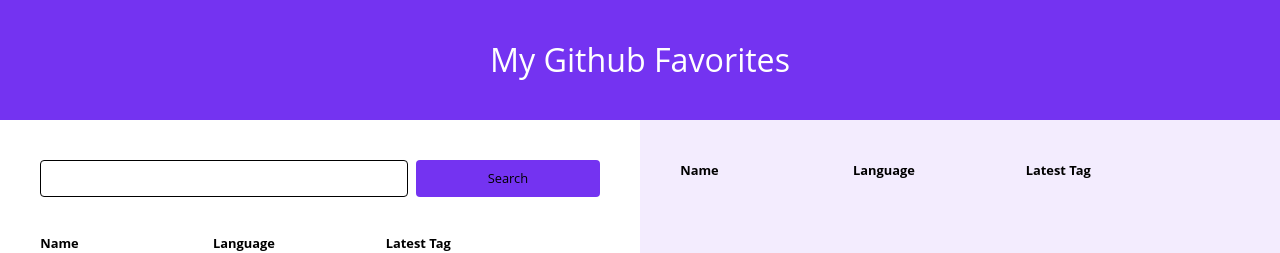
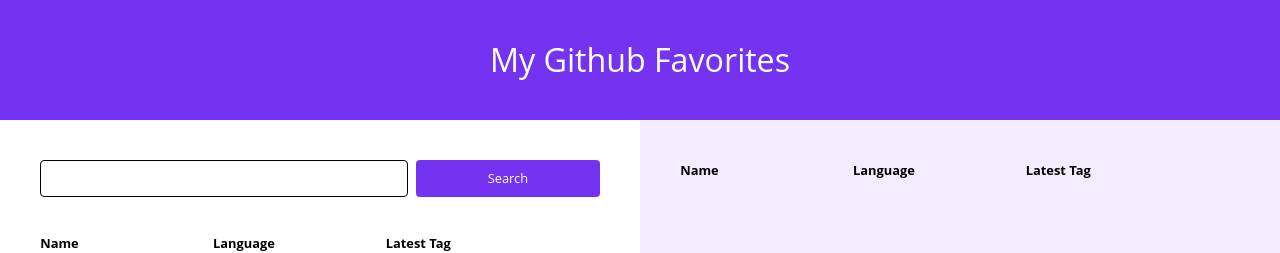
Before and after one commit to danovity/my_github_favorites, a React (Create React App) app: page / in a window 1280 px wide. Shown: the top 253 px of the page. Built offline with nearby package versions, Linux system fonts and the light colour scheme.

Commit message:
changed button color to white, changed add button to color primary

```diff
--- a/src/_search.scss
+++ b/src/_search.scss
@@ -29,6 +29,7 @@
     padding: 1rem 0;
     transition: all 0.2s;
     border-radius: 0.5rem;
+    color: white;
     &:hover {
       color: white;
       cursor: pointer;
--- a/src/index.css
+++ b/src/index.css
@@ -28,6 +28,12 @@ ul {
 
 li {
   margin-top: 1rem; }
+
+li a {
+  color: #7433f1;
+  transition: all 0.2s; }
+  li a:hover {
+    color: #b592f8; }
 
 .repoName {
   text-decoration: none;
@@ -61,7 +67,8 @@ li {
     background-color: #7433f1;
     padding: 1rem 0;
     transition: all 0.2s;
-    border-radius: 0.5rem; }
+    border-radius: 0.5rem;
+    color: white; }
     .search__search-button:hover {
       color: white;
       cursor: pointer;
```
Also changed, not shown: src/_App.scss (+8 -0 lines).
